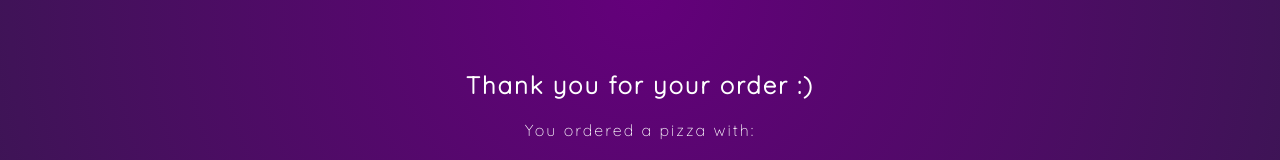
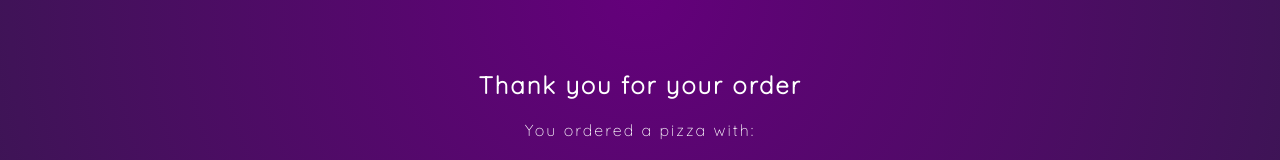
Before and after one commit to jsoomie/animations-folder, a React (Create React App) app in the folder framer-motion-tuts/: page /order in a window 1280 px wide. Shown: the part 194-354 px from the top of the page. Built offline with nearby package versions, Linux system fonts and the light colour scheme.

Commit message:
chore: move BrowserRouter to index.tsx

```diff
--- a/framer-motion-tuts/src/App.tsx
+++ b/framer-motion-tuts/src/App.tsx
@@ -1,10 +1,12 @@
-import { useState } from "react";
+import { useState, Fragment } from "react";
 import { Home } from "pages";
 import { Header, Base, Toppings, Order } from "components";
-import { BrowserRouter as Router, Route, Routes } from "react-router-dom";
+import { Route, Routes, useLocation } from "react-router-dom";
 import { IPizzaState } from "interfaces";
+import { AnimatePresence } from "framer-motion";
 
 function App() {
+  const location = useLocation();
   const [pizza, setPizza] = useState<IPizzaState>({
     base: "",
     toppings: [],
@@ -25,9 +27,10 @@ function App() {
   };
 
   return (
-    <Router>
+    <Fragment>
       <Header />
-      <Routes>
+      <AnimatePresence>
+        <Routes location={location} key={location.key}>
           <Route
             path="/base"
             element={<Base addBase={addBase} pizza={pizza} />}
@@ -39,7 +42,8 @@ function App() {
           <Route path="/order" element={<Order pizza={pizza} />} />
           <Route path="/" element={<Home />} />
         </Routes>
-    </Router>
+      </AnimatePresence>
+    </Fragment>
   );
 }
 
--- a/framer-motion-tuts/src/components/Order.tsx
+++ b/framer-motion-tuts/src/components/Order.tsx
@@ -1,6 +1,7 @@
 import { motion } from "framer-motion";
 import { IProps } from "interfaces";
 import { containerVariant, defaults } from "utils";
+// import { useState } from "react";
 
 const { container, child } = {
   container: containerVariant,
@@ -22,7 +23,7 @@ export const Order = ({ pizza }: IProps) => {
       animate="to"
       className="container order"
     >
-      <h2>Thank you for your order :)</h2>
+      <h2>Thank you for your order</h2>
       <motion.p variants={child}>
         You ordered a {pizza.base} pizza with:
       </motion.p>
--- a/framer-motion-tuts/src/index.tsx
+++ b/framer-motion-tuts/src/index.tsx
@@ -2,10 +2,13 @@ import React from "react";
 import ReactDOM from "react-dom";
 import "./index.css";
 import App from "./App";
+import { BrowserRouter as Router } from "react-router-dom";
 
 ReactDOM.render(
   <React.StrictMode>
-    <App />
+    <Router>
+      <App />
+    </Router>
   </React.StrictMode>,
   document.getElementById("root")
 );
```
Lines whose indentation alone changed are shown as unchanged.
